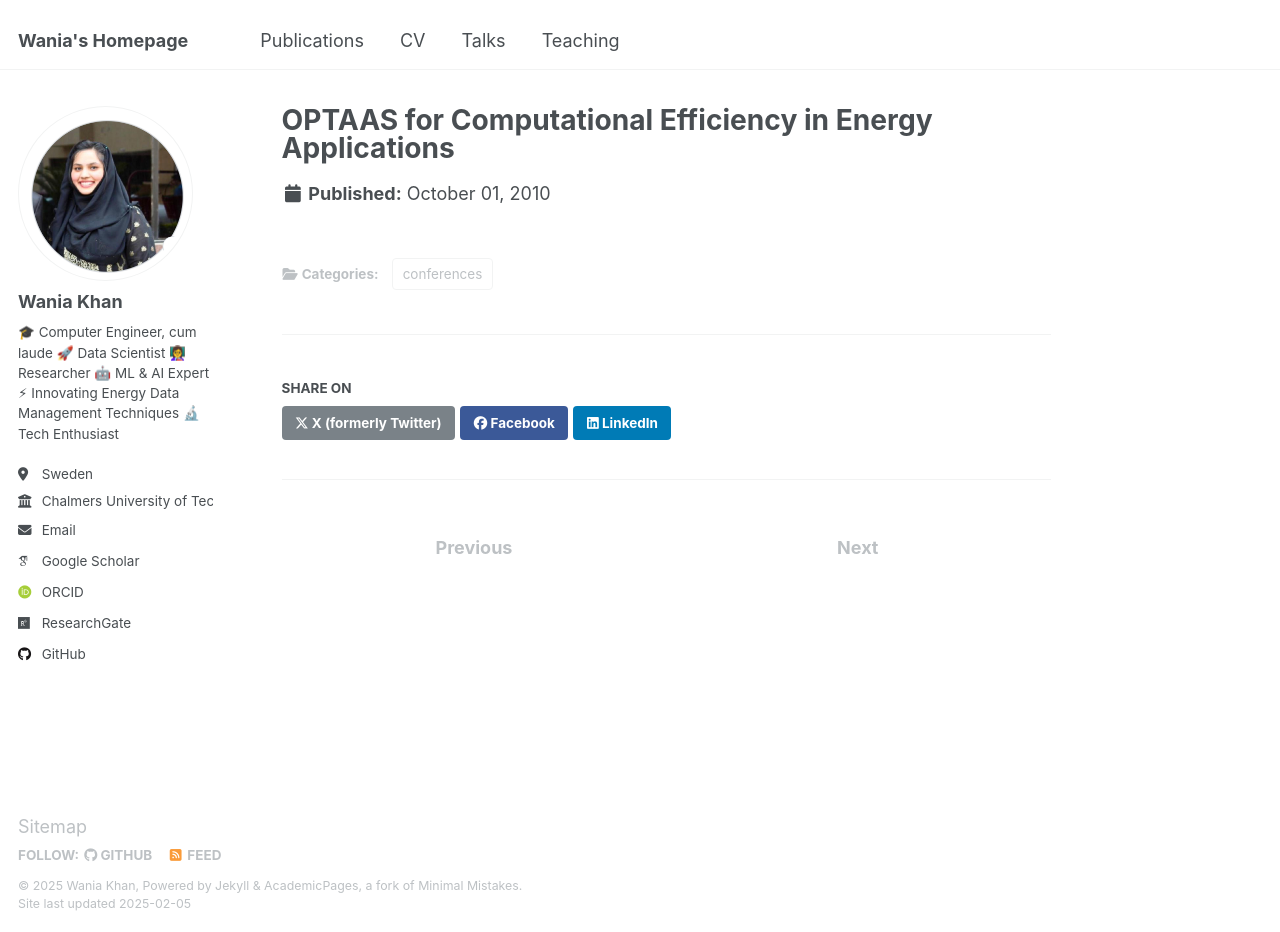
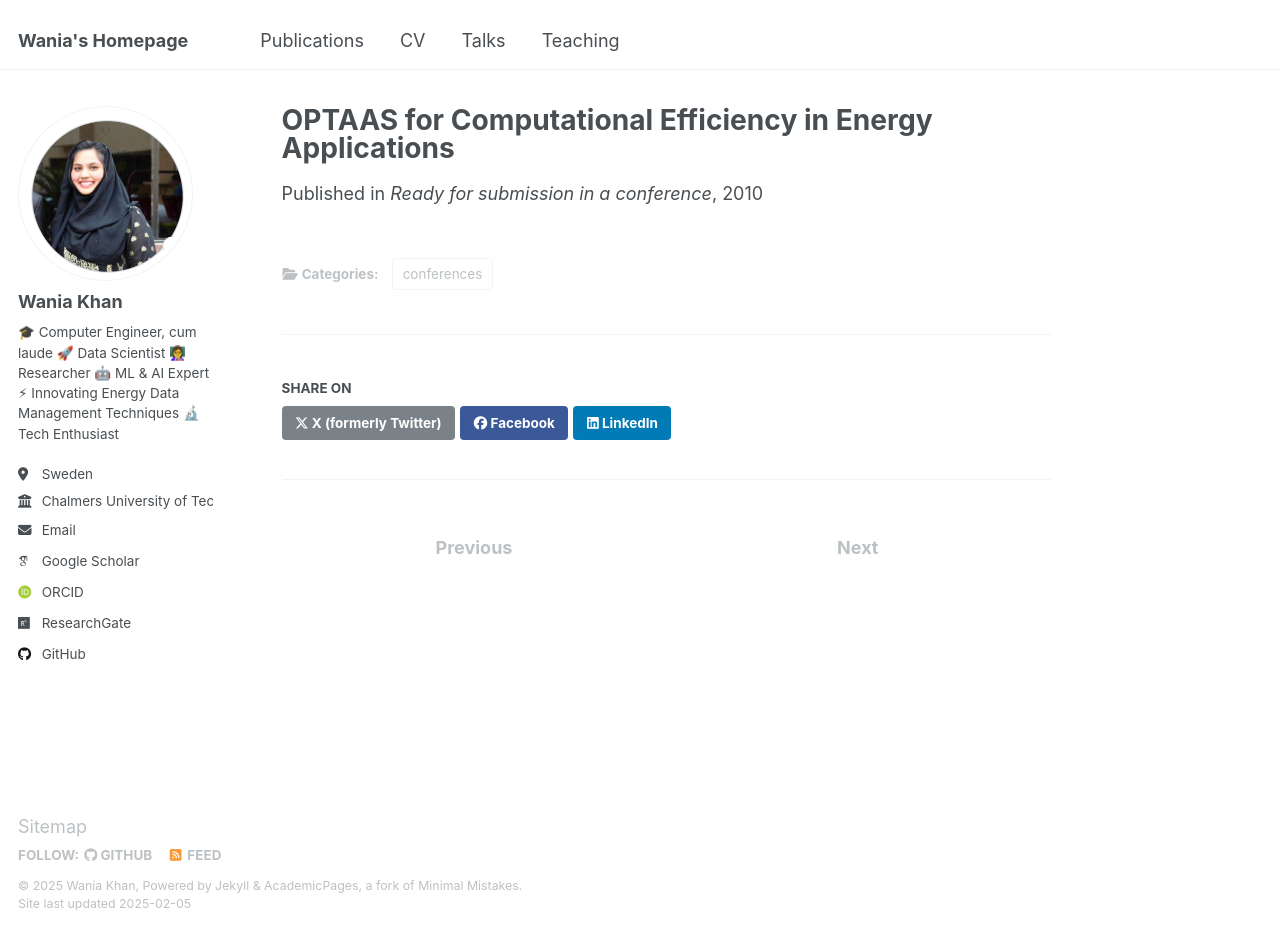
Before and after one commit to WaniaKhance/WaniaKhan-Profile, a Jekyll site: the page built from _publications/2010-10-01-paper-title-number-2.md, in a window 1280 px wide and 932 px high. Built offline with Jekyll 4.4.1, drawn with Linux system fonts in a browser that asks for light colours; some web fonts are replaced.

Commit message:
Update 2010-10-01-paper-title-number-2.md

```diff
--- a/_publications/2010-10-01-paper-title-number-2.md
+++ b/_publications/2010-10-01-paper-title-number-2.md
@@ -5,8 +5,8 @@ category: conferences
 #permalink: /publication/2010-10-01-paper-title-number-2
 excerpt: 'The proliferating energy data generation poses significant challenges across various energy applications. This study focuses on one such energy application: cost-optimization of single households. Households with limited computing capacity need an online decision-making process to efficiently utilize their renewable resources and effectively manage their energy data. This paper presents OPTAAS (Optimization as a Service), a framework designed to implement online decision-making for households to resolve optimization problems efficiently and in a timely manner.'
 #date: 2025-01-31
-#venue: 'Academic Conference'
+venue: 'Ready for submission in a conference'
 #slidesurl: 'http://academicpages.github.io/files/slides2.pdf'
-paperurl: 'Ready for submission.'
+#paperurl: 'Ready for submission.'
 #citation: 'Your Name, You. (2010). "Paper Title Number 2." <i>Journal 1</i>. 1(2).'
 ---
```
